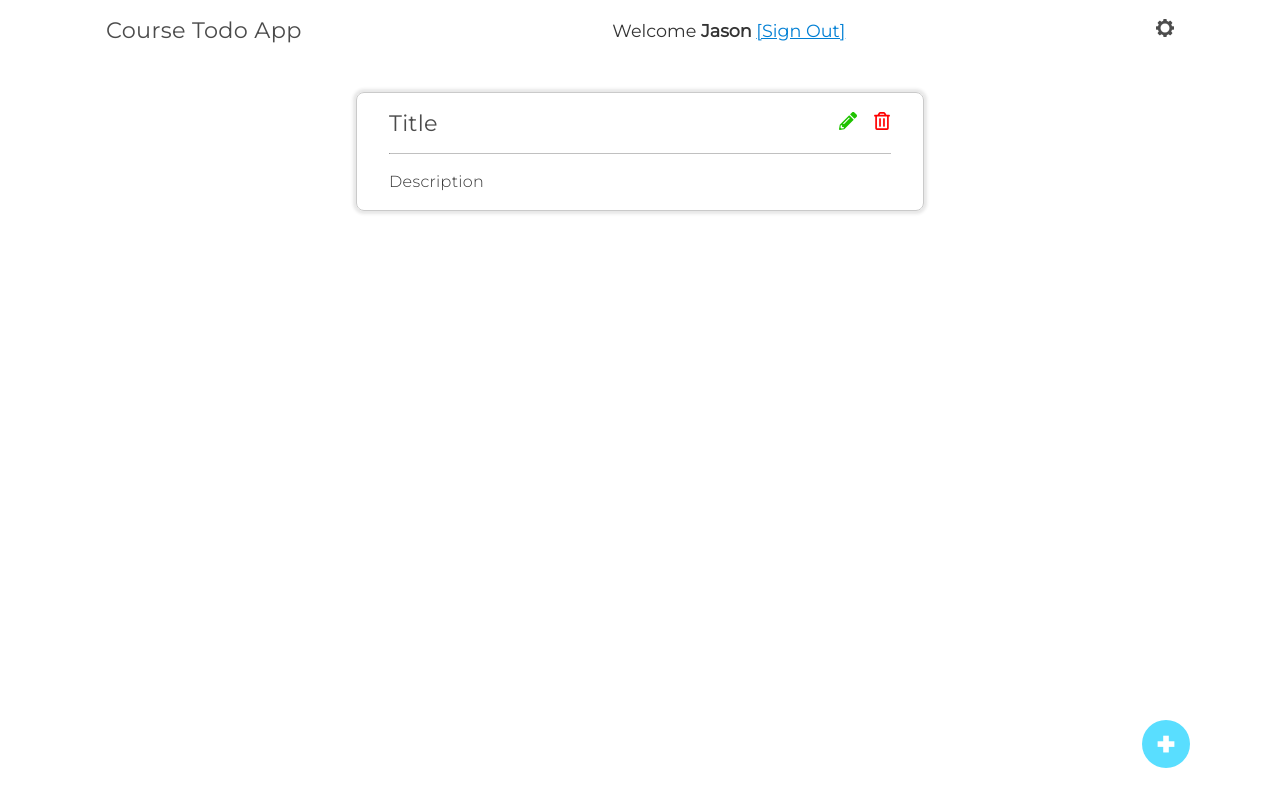
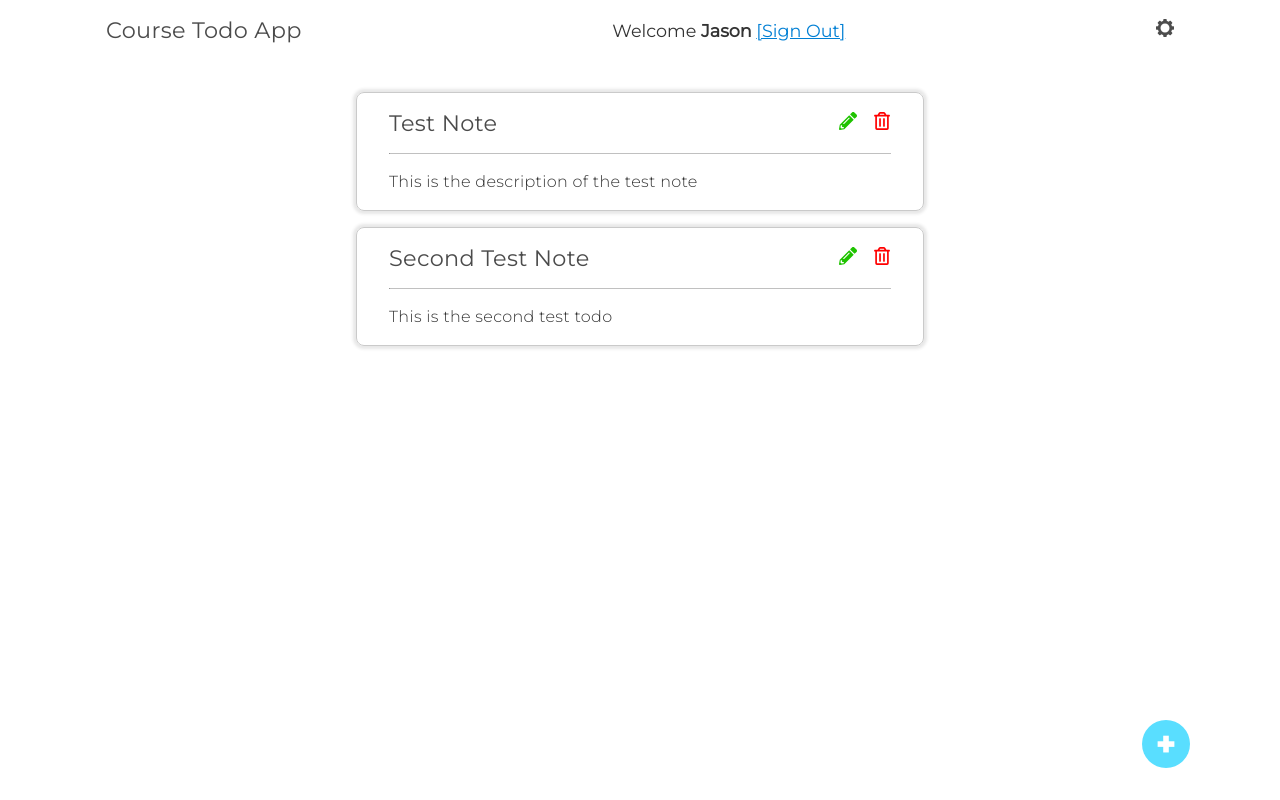
Before and after one commit to Jason-Azevedo/CourseFullStackApp, a React (Create React App) app in the folder frontend/: page / in a window 1280 px wide. Built offline with nearby package versions, Linux system fonts and the light colour scheme.

Commit message:
TodoManager now renders its cards from state

```diff
--- a/frontend/src/Components/Todo.js
+++ b/frontend/src/Components/Todo.js
@@ -1,10 +1,10 @@
 import React from "react";
 
-export default function Todo() {
+export default function Todo({ title, description }) {
   return (
     <div className="todo">
       <div className="todo__header">
-        <h3 className="title--sm">Title</h3>
+        <h3 className="title--sm">{title}</h3>
         <div>
           <span className="icon--pencil clickable"></span>
           <span className="icon--trash clickable"></span>
@@ -12,7 +12,7 @@ export default function Todo() {
       </div>
 
       <hr />
-      <p className="text">Description</p>
+      <p className="text">{description}</p>
     </div>
   );
 }
--- a/frontend/src/Components/TodoManager.js
+++ b/frontend/src/Components/TodoManager.js
@@ -1,13 +1,25 @@
-import React from "react";
+import React, { useState } from "react";
 import Todo from "./Todo";
 
+const testTodoData = [
+  {
+    id: 0,
+    title: "Test Note",
+    description: "This is the description of the test note",
+  },
+  {
+    id: 1,
+    title: "Second Test Note",
+    description: "This is the second test todo",
+  },
+];
+
 export default function TodoManager() {
-  const todoData = {
-    title: "First Note",
-    description: "This is the description",
-  };
+  const [todos, setTodos] = useState(testTodoData);
 
-  const todos = <Todo details={todoData} />;
+  const todoCards = todos.map((todo) => (
+    <Todo title={todo.title} description={todo.description} />
+  ));
 
-  return <>{todos}</>;
+  return <>{todoCards}</>;
 }
--- a/frontend/src/Styles/Components/Blocks/_todo.scss
+++ b/frontend/src/Styles/Components/Blocks/_todo.scss
@@ -1,4 +1,5 @@
 .todo {
+  margin-bottom: 1rem;
   padding: 1rem 2rem;
   border: 1px solid #cacaca;
   box-shadow: 0px 0px 3px 3px #3333331e;
```
